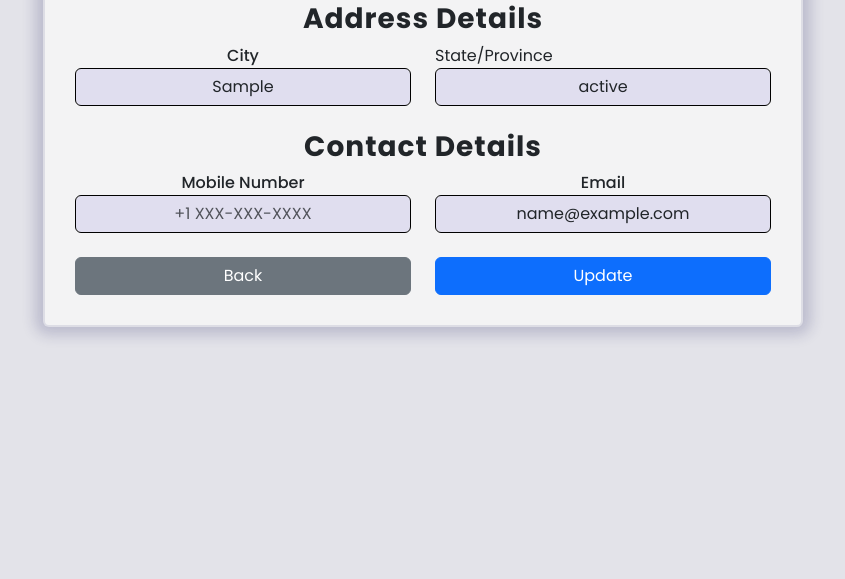
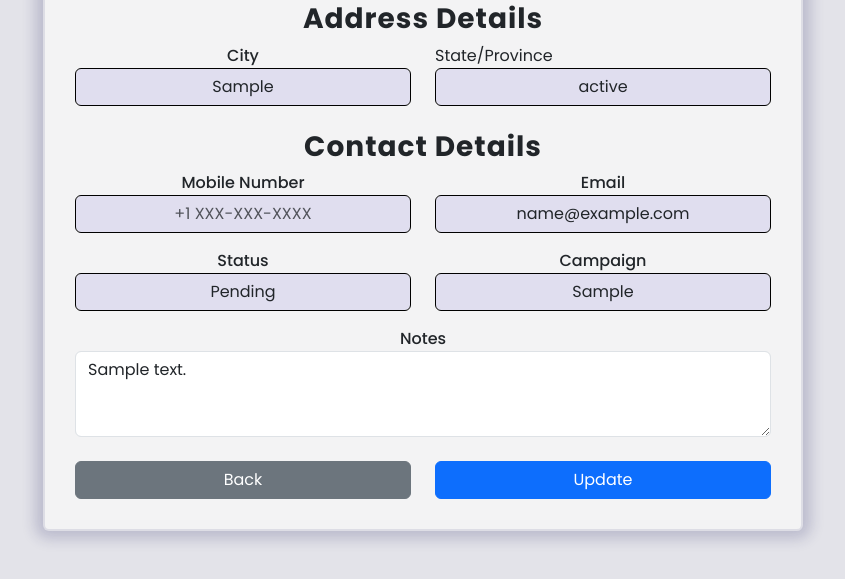
Before and after one commit to SaadiDK-003/PayYourBoostBill, a PHP site: page /edit.php?id=1 in a window 1280 px wide. Shown: the part 583-1162 px from the top of the page, without its empty margins (217-1062 px from the left). Before the commit the page ends 921 px from the top, so only its background shows below. Run offline with PHP 8.4, Linux system fonts and the light colour scheme; tables that the repository leaves empty or names only in its code hold one stand-in row (values such as "Sample post"); data that the repository does not hold is empty; some libraries are stand-ins or nearby versions.

Commit message:
edit file update

```diff
--- a/edit.php
+++ b/edit.php
@@ -188,6 +188,29 @@ $get_query = $con->query("SELECT * FROM `boost_bill` WHERE `id`='$eid'");
                                     <input type="email" name="email" id="email" class="form-control" placeholder="example@gmail.com" value="<?= $eData->email ?>" required>
                                 </div>
                             </div>
+                            <div class="col-12 col-lg-6 mt-3">
+                                <div class="form-group">
+                                    <label for="status">Status</label>
+                                    <select name="status" id="status" class="form-control" required>
+                                        <option value="<?= $eData->status ?>" selected hidden><?= $eData->status ?></option>
+                                        <option value="Pending">Pending</option>
+                                        <option value="Cancelled">Cancelled</option>
+                                        <option value="Completed">Completed</option>
+                                    </select>
+                                </div>
+                            </div>
+                            <div class="col-12 col-lg-6 mt-3">
+                                <div class="form-group">
+                                    <label for="campaign">Campaign</label>
+                                    <input type="campaign" name="campaign" id="campaign" class="form-control" placeholder="Campaign" value="<?= $eData->campaign ?>" required>
+                                </div>
+                            </div>
+                            <div class="col-12 mt-3">
+                                <div class="form-group">
+                                    <label for="notes">Notes</label>
+                                    <textarea type="notes" name="notes" id="notes" class="form-control" placeholder="Enter Notes" rows="3" required><?= $eData->notes ?></textarea>
+                                </div>
+                            </div>
                             <div class="col-6 mt-4">
                                 <a href="/PayYourBoostBill/users-list.php" class="btn btn-secondary w-100">Back</a>
                             </div>
```
